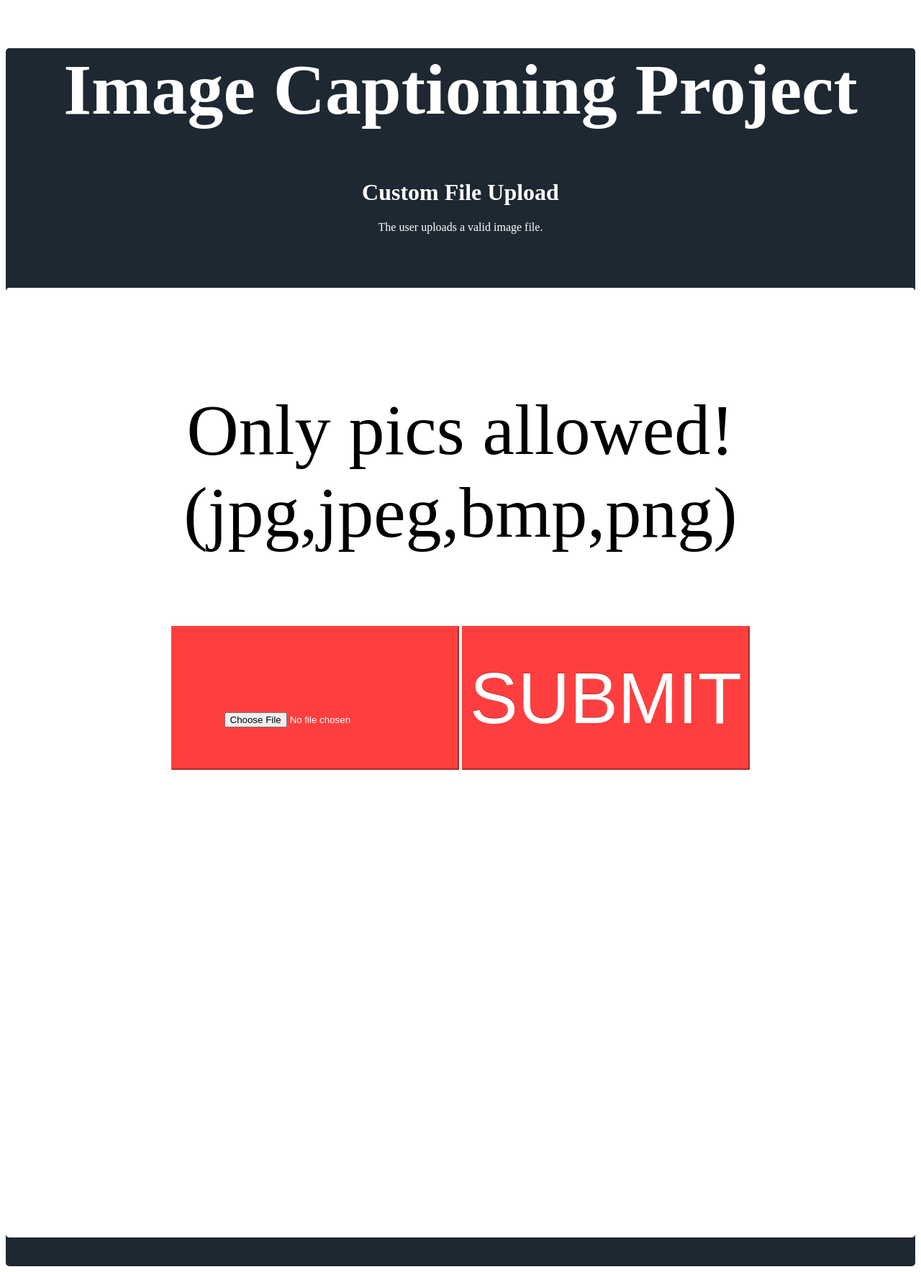
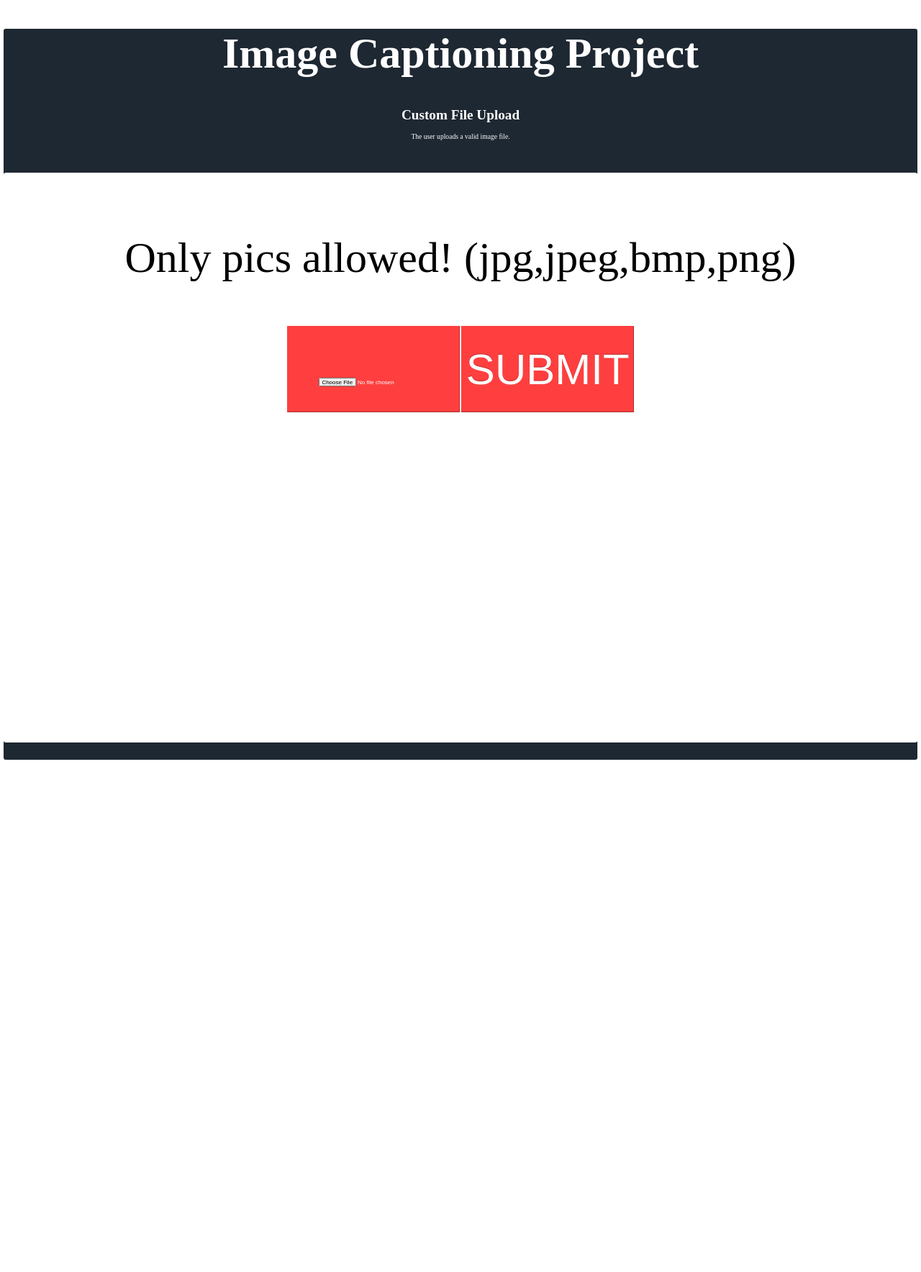
Before and after one commit to kartikey81/Image_Captioning_Project, a Flask app: page / in a window 1280 px wide. Shown: the whole page at 72% size. After the commit the page ends 1056 px from the top, so only its background shows below. Run offline with Flask 2, Linux system fonts and the light colour scheme; parts of the project's set-up code (start-up, migrations or seed data) failed here and were passed over; some libraries are stand-ins or nearby versions.

Commit message:
Update index.html

```diff
--- a/templates/index.html
+++ b/templates/index.html
@@ -4,6 +4,9 @@
 	<meta name="viewport" content="width=device-width, initial-scale=0.5">
 
   <style>/*just bg and body style*/
+	   html {
+	zoom: 60%;
+}
     .container{
     background-color:#1E2832;
     padding-bottom:20px;
```
